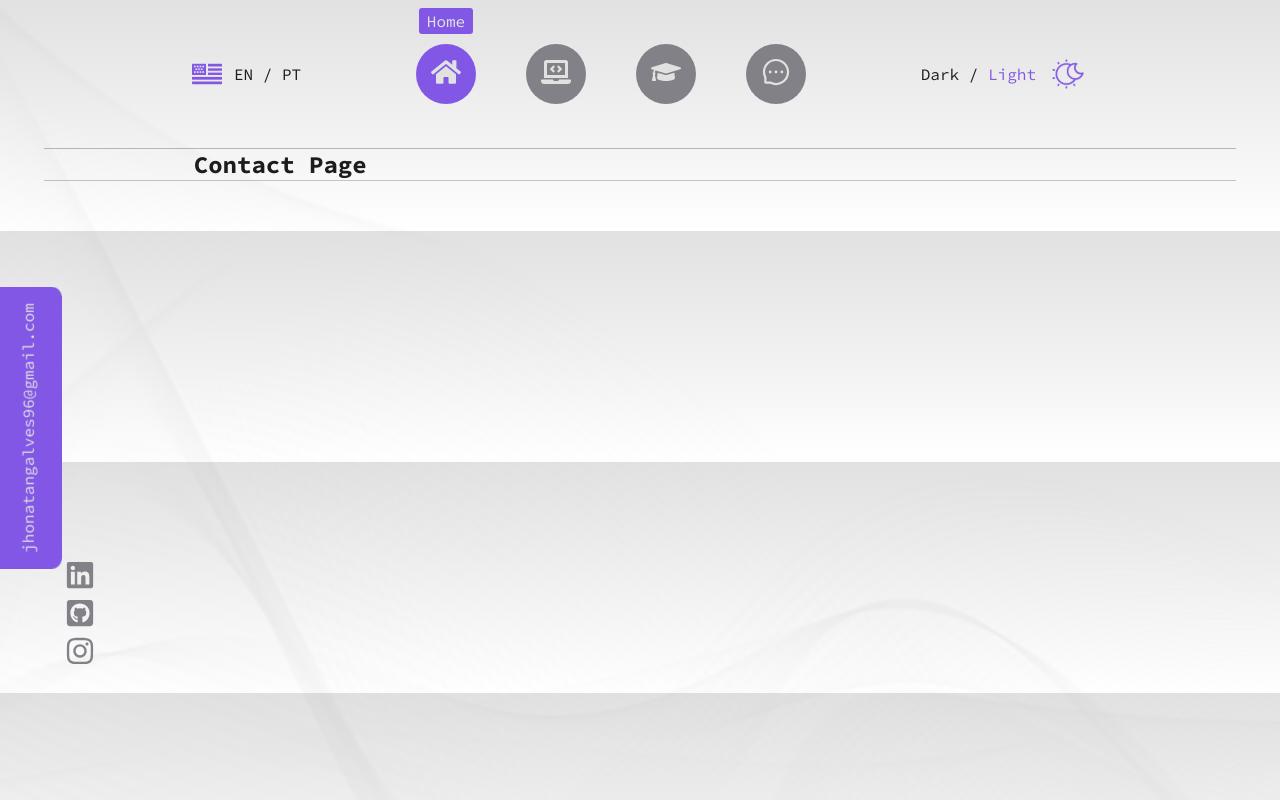
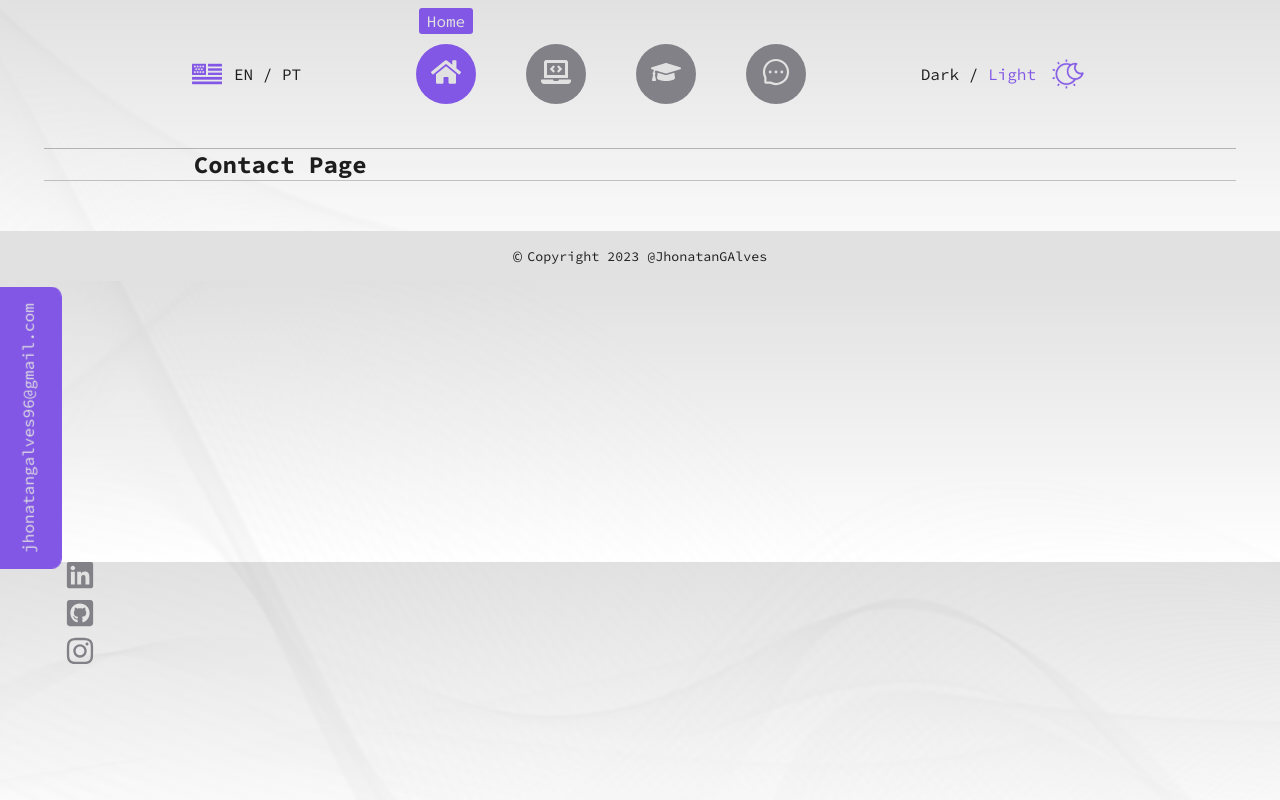
Before and after one commit to JhonatanGAlves/my-portifolio, a Next.js app: page /contact in a window 1280 px wide. Built offline with nearby package versions, Linux system fonts and the light colour scheme.

Commit message:
feat: 🧑🏻‍💻 Creating Footer component

```diff
--- a/src/app/layout.tsx
+++ b/src/app/layout.tsx
@@ -4,6 +4,7 @@ import StyledComponentsRegistry from "../lib/styledComponentsRegistry";
 import { GlobalStyles } from "@/styles/global";
 import PortfolioProvider from "@/context/PortfolioContext";
 import Main from "@/components/main/Main";
+import Footer from "@/components/footer/Footer";
 
 const sourceCodePro = Source_Code_Pro({
   subsets: ["latin"],
@@ -29,6 +30,7 @@ export default function RootLayout({
             <GlobalStyles />
             <Header />
             <Main>{children}</Main>
+            <Footer />
           </PortfolioProvider>
         </StyledComponentsRegistry>
       </body>
--- /dev/null
+++ b/src/components/footer/Footer.tsx
@@ -0,0 +1,41 @@
+"use client";
+
+import { styled } from "styled-components";
+
+interface FooterProps {}
+
+export default function Footer({}: FooterProps) {
+  const currentYear = new Date().getFullYear();
+
+  return (
+    <FooterContainer>
+      <span>&copy;</span>
+      <small>
+        Copyright {currentYear}{" "}
+        <a href="https://github.com/JhonatanGAlves" target="_blank">
+          @JhonatanGAlves
+        </a>
+      </small>
+    </FooterContainer>
+  );
+}
+
+const FooterContainer = styled.footer`
+  display: flex;
+  justify-content: center;
+  align-items: center;
+  gap: 5px;
+
+  height: 3.125rem;
+
+  background-color: var(--gray-800);
+
+  a {
+    text-decoration: none;
+    color: var(--gray-100);
+
+    &:hover {
+      text-decoration: underline;
+    }
+  }
+`;
```
